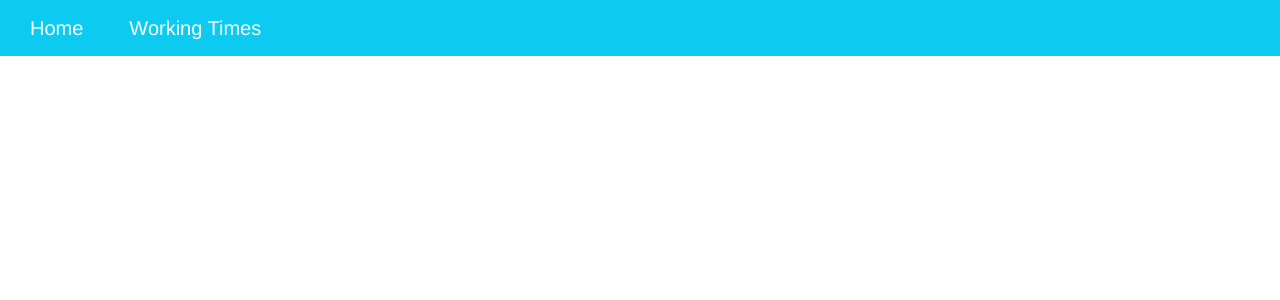
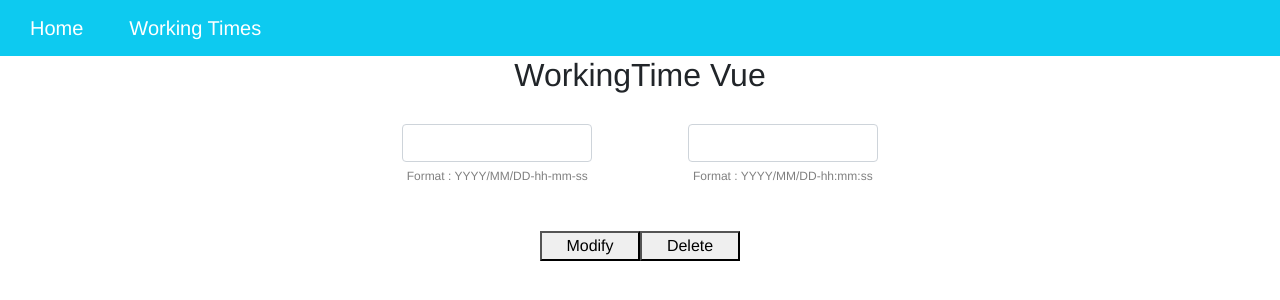
Before and after one commit to MathieuxHugo/T-POO-700-TLS-9, a Vue app in the folder vue/: page /workingtime/1/1 in a window 1280 px wide. Shown: the top 300 px of the page. Built offline with nearby package versions, Linux system fonts and the light colour scheme; no server answers.

Commit message:
[ADD]: WorkingTime routing

```diff
--- a/vue/src/components/NavBar.vue
+++ b/vue/src/components/NavBar.vue
@@ -2,7 +2,7 @@
 <div>
     <b-navbar toggleable="lg" type="dark" variant="info">
         <b-navbar-brand href="/home" id="navBrand">Home</b-navbar-brand>
-        <b-navbar-brand href="/workingtimes" id="navBrand">Working Times</b-navbar-brand>
+        <b-navbar-brand href="/workingtimes/1" id="navBrand">Working Times</b-navbar-brand>
     </b-navbar>
 </div>
 </template>
--- a/vue/src/components/WorkingTime.vue
+++ b/vue/src/components/WorkingTime.vue
@@ -1,7 +1,29 @@
 <template>
   <div class="">
     <h2>WorkingTime Vue</h2>
-    <button v-on:click="createWorkingTime">Create</button>
+    <div v-if="this.$router.currentRoute.params.workingtimeid !== undefined" id ="inputContainer" class ="container">
+      <div class= "workingContainer">
+        <b-form-input id="workingStart" class="inputText" :value="this.workingStart"></b-form-input>
+        <p class = "subText">Format : YYYY/MM/DD-hh-mm-ss</p>
+      </div>
+      <div class= "workingContainer">
+        <b-form-input id="workingEnd" class="inputText" :value="this.workingEnd"></b-form-input>
+        <p class = "subText">Format : YYYY/MM/DD-hh:mm:ss</p>
+      </div>
+    </div>
+    <div v-if="this.$router.currentRoute.params.workingtimeid == undefined" id ="inputContainer" class ="container">
+      <div class= "workingContainer">
+        <b-form-input id="workingStartCreate" class="inputText" placeholder="Start Date"></b-form-input>
+        <p class = "subText">Format : YYYY/MM/DD-hh:mm:ss</p>
+      </div>
+      <div class= "workingContainer">
+        <b-form-input id="workingEndCreate" class="inputText" placeholder="End Date"></b-form-input>
+        <p class = "subText">Format : YYYY/MM/DD-hh:mm:ss</p>
+      </div>
+    </div>
+    <button v-if="this.$router.currentRoute.params.workingtimeid == undefined" v-on:click="createWorkingTime()">Add</button>
+    <button v-if="this.$router.currentRoute.params.workingtimeid !== undefined" v-on:click="updateWorkingTime()">Modify</button>
+    <button v-if="this.$router.currentRoute.params.workingtimeid !== undefined" v-on:click="deleteWorkingTime()">Delete</button>
 
   </div>
 </template>
@@ -9,23 +31,57 @@
 <script>
 
 import axios from 'axios'
+import moment from 'moment'
 
 export default {
   name: 'WorkingTime',
 
+  created () {
+    console.log(this.$router.currentRoute.params.workingtimeid)
+    if (this.$router.currentRoute.params.workingtimeid !== undefined)
+    {
+      this.getWorkingTimes(1)
+    }
+    else
+    {
+      console.log('No Working times parameter detected in URL')
+    }
+  },
+
   data () {
     return {
-      resp: []
+      resp: [],
+      workingStart: '',
+      workingEnd: '',
+      workingStartInput: '',
+      workingEndinput: '',
+      workingStartCreate: '',
+      workingEndCreate: ''
     }
   },
 
   methods: {
+
+    getWorkingTimes (userID) {
+      axios.get('http://localhost:4000/api/workingtimes/' + userID + '/' + this.$router.currentRoute.params.workingtimeid, {
+        responseType: 'json'
+      }).then(resp => {
+        this.workingStart = moment(resp.data.data[0].start).format('YYYY/MM/DD[-]hh:mm:ss')
+        this.workingEnd = moment(resp.data.data[0].end).format('YYYY/MM/DD[-]hh:mm:ss')
+      })
+    },
     createWorkingTime () {
+      this.workingStartCreate = document.querySelector('input[id=workingStartCreate]').value
+      this.workingEndCreate = document.querySelector('input[id=workingEndCreate]').value
+      console.log(this.workingStartCreate)
+      console.log(this.workingEndCreate)
+      console.log(moment(this.workingStartCreate).format())
+      console.log(moment(this.workingEndCreate).format())
       axios.post('http://localhost:4000/api/workingtimes/' + this.$router.currentRoute.params.userid, {
         workingtimes:
         {
-          start: '2018-03-29T13:34:00.000',
-          end: '2018-04-29T13:34:00.000'
+          start: moment(this.workingStartCreate).format(),
+          end: moment(this.workingEndCreate).format()
         }
       }).then(resp => {
         console.log(resp.data.data)
@@ -35,11 +91,13 @@ export default {
 
     updateWorkingTime () {
       // Hard code workingtimes parameter
-      axios.put('http://localhost:4000/api/workingtimes/1', {
+      this.workingStartInput = document.querySelector('input[id=workingStart]').value
+      this.workingEndInput = document.querySelector('input[id=workingEnd]').value
+      axios.put('http://localhost:4000/api/workingtimes/' + this.$router.currentRoute.params.workingtimeid, {
         workingtimes:
           {
-              start: "2018-03-29T13:34:00.000",
-              end: "2018-04-29T13:35:00.000"
+              start: moment(this.workingStartInput).format(),
+              end: moment(this.workingEndInput).format()
           }
       }).then(resp => {
           console.log(resp.data.data)
@@ -48,11 +106,11 @@ export default {
     },
 
     deleteWorkingTime () {
-      //Hard code workingtimes parameter
-      axios.put('http://localhost:4000/api/workingtimes/1')
-      .then(resp => {
-          console.log(resp.data.data)
-          this.resp = resp.data.data
+      axios.delete('http://localhost:4000/api/workingtimes/' + this.$router.currentRoute.params.workingtimeid, {
+        responseType: 'json'
+      }).then(resp => {
+        console.log('Delete Done')
+        window.location.href = 'http://localhost:8080/workingtimes/' + this.$router.currentRoute.params.userid
       })
     }
 
@@ -81,4 +139,30 @@ li {
 a {
   color: #42b983;
 }
+
+.workingContainer {
+  width: 40%;
+}
+
+#inputContainer {
+  width: 500px;
+  display: flex;
+  justify-content: space-between;
+  margin-bottom: 30px;
+  margin-top: 30px;
+}
+
+#workingStart {
+  text-align: center;
+}
+
+#workingEnd {
+  text-align: center;
+}
+
+.subText {
+  margin-top: 5px;
+  font-size: 12px;
+  color: gray;
+}
 </style>
--- a/vue/src/components/WorkingTimes.vue
+++ b/vue/src/components/WorkingTimes.vue
@@ -9,6 +9,7 @@
         @row-clicked="myRowClickHandler"
       ></b-table>
   </div>
+  <p v-on:click="navigateToWorkingTime()"> Add an other Working Time here ! </p>
   </div>
 </template>
 
@@ -54,8 +55,12 @@ export default {
       return items
     },
     myRowClickHandler (record, index) {
-    // 'record' will be the row data from items
-    // `index` will be the visible row number (available in the v-model 'shownItems')
+    /// Change to real user ID
+      window.location.href = 'http://localhost:8080/workingtime/1/' + record.id
+    },
+    navigateToWorkingTime ()
+    {
+      window.location.href = 'http://localhost:8080/workingtime/1'
     }
   }
 }
--- a/vue/src/router/index.js
+++ b/vue/src/router/index.js
@@ -23,7 +23,12 @@ const routes = [
   },
   {
     path: '/workingtime/:userid',
-    name: 'workingTime',
+    name: 'workingTime1',
+    component: () => import('../components/WorkingTime.vue')
+  },
+  {
+    path: '/workingtime/:userid/:workingtimeid',
+    name: 'workingTime2',
     component: () => import('../components/WorkingTime.vue')
   },
   {
@@ -31,7 +36,6 @@ const routes = [
     name: 'workingTimes',
     component: () => import('../components/WorkingTimes.vue')
   }
-
 ]
 
 const router = new VueRouter({
```
Lines whose indentation alone changed are shown as unchanged.
